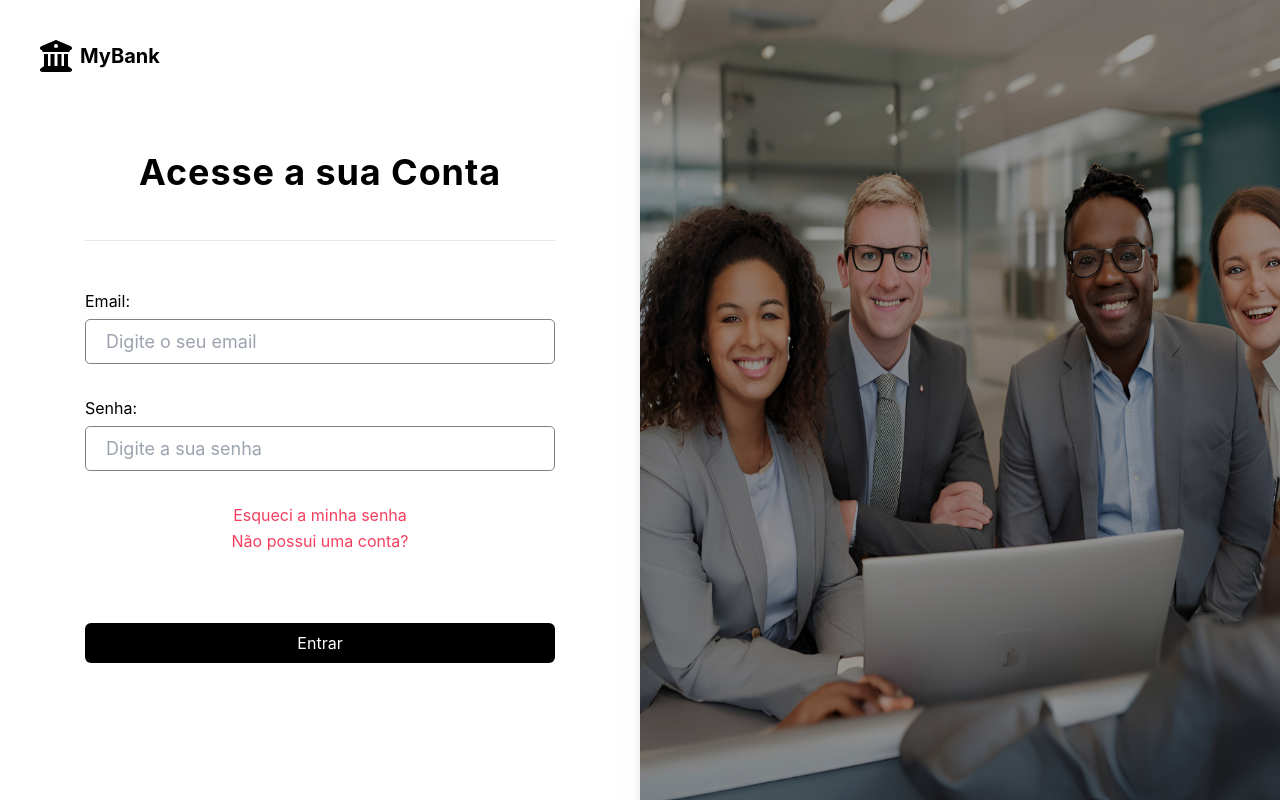
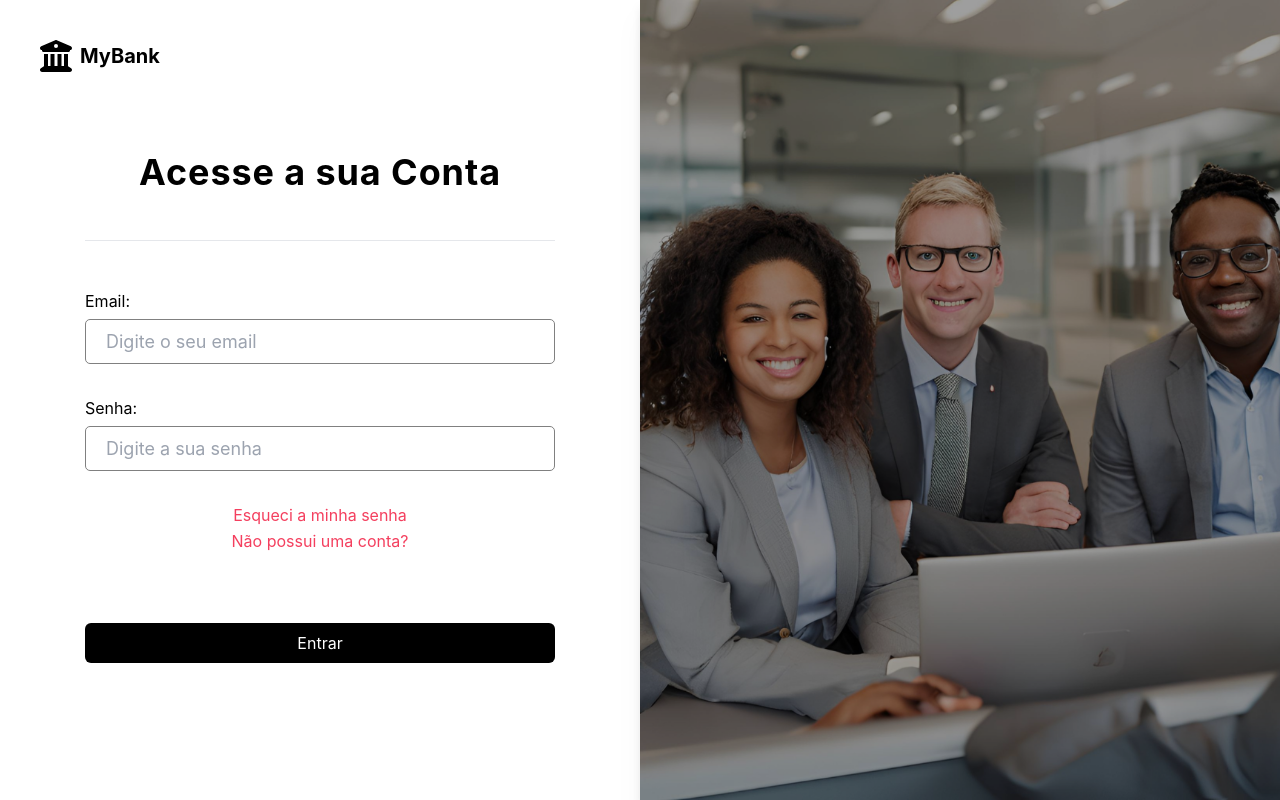
Before and after one commit to tcc-lucas-dafne/tcc-bank, a React (Create React App) app: page /login in a window 1280 px wide. Built offline with nearby package versions, Linux system fonts and the light colour scheme; no server answers.

Commit message:
fix: login image size

```diff
--- a/src/pages/Login/index.tsx
+++ b/src/pages/Login/index.tsx
@@ -169,8 +169,7 @@ const Login = () => {
           </div>
         </div>
       </div>
-      <div className="flex justify-end items-end h-screen drop-shadow-xl flex justify-start grid grid-columns-1 mt-0 md:justify-center items-center overflow-hidden hidden sm:block">
-        <img className="h-full" src={securityImage}></img>
+      <div className="flex justify-end items-end h-screen drop-shadow-xl flex justify-start grid grid-columns-1 mt-0 md:justify-center items-center overflow-hidden hidden sm:block bg-no-repeat bg-cover" style={{ backgroundImage: `url(${securityImage})`}}>
         {/* <div className="flex my-0 grid grid-columns-2">
           <p className="flex items-center justify-center text-4xl leading-3 font-bold text-slate-800 mt-0">Mantenha seu dinheiro SEGURO no </p>
           <p className="flex items-center justify-center text-4xl leading-3 font-bold text-pink-800 mt-0">melhor banco: O MyBank !</p>
```
